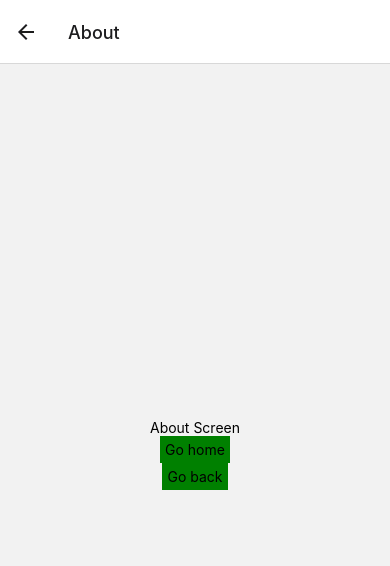
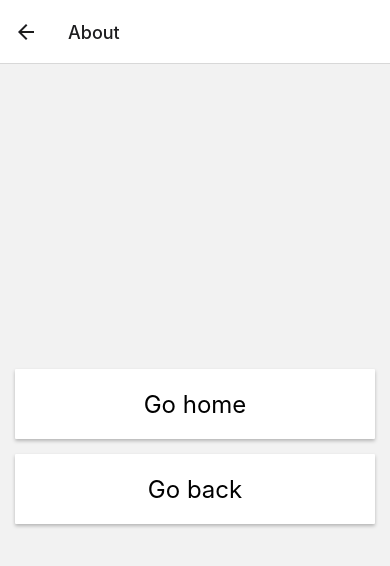
Before and after one commit to Webnatural/kcalview, a React Native app: screen /About in a window 390 px wide. Shown: the top 566 px of the page. Built offline with nearby package versions, Linux system fonts and the light colour scheme.

Commit message:
Unify styles reused on screens

```diff
--- a/components/Screens/AboutScreen.styles.ts
+++ b/components/Screens/AboutScreen.styles.ts
@@ -1,6 +1,9 @@
 import {StyleSheet} from 'react-native';
 
-export const aboutStyles = StyleSheet.create({
-  aboutScreen: {flex: 1, alignItems: 'center', justifyContent: 'center'},
-  touchableBtn: {backgroundColor: 'green', padding: 5},
+export const aboutScreenStyles = StyleSheet.create({
+  aboutScreenContainer: {
+    flex: 1,
+    alignItems: 'center',
+    justifyContent: 'center',
+  },
 });
--- a/components/Screens/AboutScreen.tsx
+++ b/components/Screens/AboutScreen.tsx
@@ -1,17 +1,21 @@
 import React from 'react';
 import {TouchableOpacity, View, Text} from 'react-native';
 import {AboutProps} from '../../types/NavStack';
-import {aboutStyles} from './AboutScreen.styles';
+import {aboutScreenStyles} from './AboutScreen.styles';
+import {styles} from './Shared.styles';
 
 export default function AboutScreen({route, navigation}: AboutProps) {
   return (
-    <View style={aboutStyles.aboutScreen}>
-      <Text>About Screen</Text>
-      <TouchableOpacity onPress={() => navigation.navigate('Home')}>
-        <Text style={aboutStyles.touchableBtn}>Go home</Text>
+    <View style={aboutScreenStyles.aboutScreenContainer}>
+      <TouchableOpacity
+        style={styles.fullWidthButton}
+        onPress={() => navigation.navigate('Home')}>
+        <Text style={styles.fullWidthButtonText}>Go home</Text>
       </TouchableOpacity>
-      <TouchableOpacity onPress={() => navigation.goBack()}>
-        <Text style={aboutStyles.touchableBtn}>Go back</Text>
+      <TouchableOpacity
+        style={styles.fullWidthButton}
+        onPress={() => navigation.goBack()}>
+        <Text style={styles.fullWidthButtonText}>Go back</Text>
       </TouchableOpacity>
     </View>
   );
--- a/components/Screens/HomeScreen.styles.ts
+++ b/components/Screens/HomeScreen.styles.ts
@@ -1,6 +1,8 @@
 import {StyleSheet} from 'react-native';
-
-export const homeStyles = StyleSheet.create({
-  homeScreen: {flex: 1, alignItems: 'center', justifyContent: 'center'},
-  touchableBtn: {backgroundColor: 'black', padding: 5},
+export const homeScreenStyles = StyleSheet.create({
+  homeScreenContainer: {
+    flex: 1,
+    alignItems: 'center',
+    justifyContent: 'center',
+  },
 });
--- a/components/Screens/HomeScreen.tsx
+++ b/components/Screens/HomeScreen.tsx
@@ -1,17 +1,21 @@
 import React from 'react';
 import {TouchableOpacity, View, Text} from 'react-native';
 import {HomeProps} from '../../types/NavStack';
-import {homeStyles} from './HomeScreen.styles';
+import {styles} from './Shared.styles';
+import {homeScreenStyles} from './HomeScreen.styles';
 
 export default function HomeScreen({route, navigation}: HomeProps) {
   return (
-    <View style={homeStyles.homeScreen}>
-      <Text>Home Screen</Text>
-      <TouchableOpacity onPress={() => navigation.navigate('Camera')}>
-        <Text style={homeStyles.touchableBtn}>Camera</Text>
+    <View style={homeScreenStyles.homeScreenContainer}>
+      <TouchableOpacity
+        style={styles.fullWidthButton}
+        onPress={() => navigation.navigate('Camera')}>
+        <Text style={styles.fullWidthButtonText}>Camera</Text>
       </TouchableOpacity>
-      <TouchableOpacity onPress={() => navigation.navigate('About')}>
-        <Text style={homeStyles.touchableBtn}>About</Text>
+      <TouchableOpacity
+        style={styles.fullWidthButton}
+        onPress={() => navigation.navigate('About')}>
+        <Text style={styles.fullWidthButtonText}>About</Text>
       </TouchableOpacity>
     </View>
   );
--- /dev/null
+++ b/components/Screens/Shared.styles.ts
@@ -0,0 +1,28 @@
+import {StyleSheet} from 'react-native';
+export const styles = StyleSheet.create({
+  fullWidthButton: {
+    height: 70,
+    flexDirection: 'row',
+    justifyContent: 'center',
+    alignItems: 'center',
+    backgroundColor: 'white',
+    marginHorizontal: 15,
+    marginBottom: 15,
+    alignSelf: 'stretch',
+    color: 'black',
+    padding: 5,
+    borderRadius: 1,
+    shadowColor: '#000',
+    shadowOffset: {
+      width: 0,
+      height: 2,
+    },
+    shadowOpacity: 0.25,
+    shadowRadius: 3.84,
+    elevation: 5,
+  },
+  fullWidthButtonText: {
+    fontSize: 24,
+    color: 'black',
+  },
+});
```
